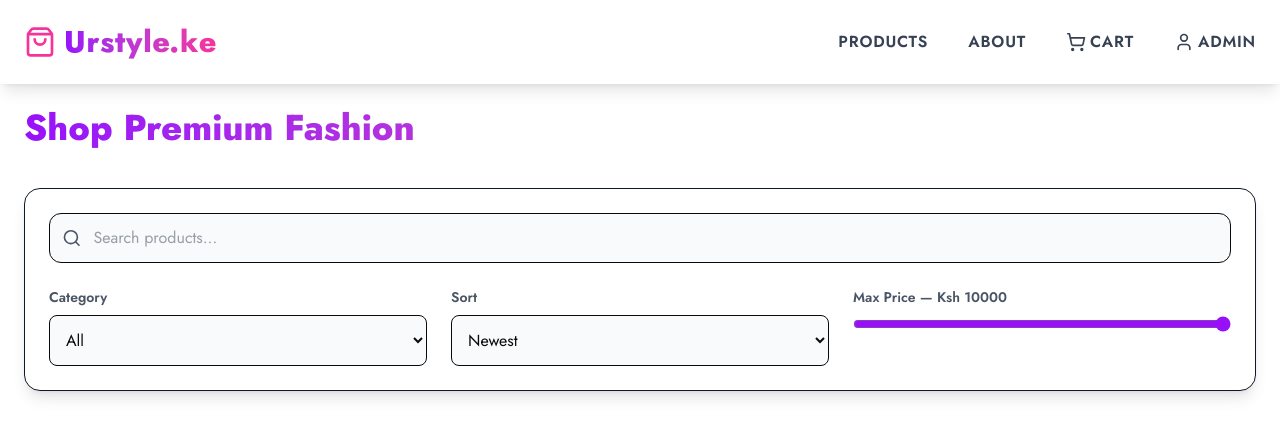
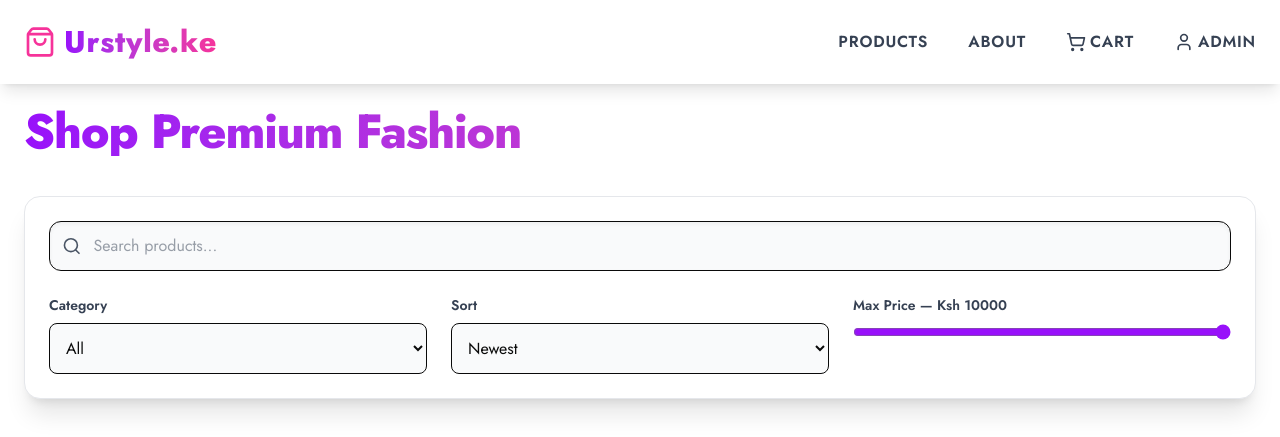
Before and after one commit to Griffinsshem/urstyle.ke, a Next.js app: page /products in a window 1280 px wide. Shown: the top 437 px of the page. Built offline with nearby package versions, Linux system fonts and the light colour scheme.

Commit message:
feat: Updated Products page UI and integrated cart logic

```diff
--- a/src/app/products/page.js
+++ b/src/app/products/page.js
@@ -2,7 +2,7 @@
 
 import { useState } from "react";
 import ProductCard from "@/components/ProductCard";
-import { Search, Filter } from "lucide-react";
+import { Search } from "lucide-react";
 
 const sampleProducts = [
   {
@@ -46,17 +46,15 @@
 
   return (
     <div className="max-w-7xl mx-auto p-6">
-
-      {/* Page Title */}
-      <h1 className="text-4xl font-extrabold bg-gradient-to-r from-purple-600 to-pink-500 bg-clip-text text-transparent mb-10">
+      <h1 className="text-5xl font-extrabold bg-gradient-to-r from-purple-600 to-pink-500
+                     bg-clip-text text-transparent mb-10 tracking-tight">
         Shop Premium Fashion
       </h1>
 
-      {/* Filters Section */}
-      <div className="bg-white shadow-lg rounded-2xl p-6 mb-12 border-gray-900 border">
+      <div className="bg-white shadow-xl rounded-2xl p-6 mb-12 border border-gray-200">
 
         {/* Search */}
-        <div className="flex items-center gap-3 p-3 border rounded-xl mb-6 bg-gray-50">
+        <div className="flex items-center gap-3 p-3 border rounded-xl mb-6 bg-gray-50 shadow-inner">
           <Search className="text-gray-600 w-5 h-5" />
           <input
             type="text"
@@ -67,12 +65,12 @@
           />
         </div>
 
-        {/* Filter Controls */}
+        {/* Filters */}
         <div className="grid grid-cols-1 md:grid-cols-3 gap-6">
 
           {/* Category */}
           <div>
-            <label className="block text-sm font-semibold text-gray-600 mb-2">
+            <label className="block text-sm font-semibold text-gray-700 mb-2">
               Category
             </label>
             <select
@@ -89,7 +87,7 @@
 
           {/* Sort */}
           <div>
-            <label className="block text-sm font-semibold text-gray-600 mb-2">
+            <label className="block text-sm font-semibold text-gray-700 mb-2">
               Sort
             </label>
             <select
@@ -105,7 +103,7 @@
 
           {/* Price Range */}
           <div>
-            <label className="block text-sm font-semibold text-gray-600 mb-2">
+            <label className="block text-sm font-semibold text-gray-700 mb-2">
               Max Price — Ksh {priceRange}
             </label>
             <input
@@ -114,14 +112,13 @@
               max="10000"
               value={priceRange}
               className="w-full accent-purple-600"
-              onChange={(e) => setPriceRange(e.target.value)}
+              onChange={(e) => setPriceRange(Number(e.target.value))}
             />
           </div>
-
         </div>
       </div>
 
-      {/* Grid */}
+      {/* Products Grid */}
       {filteredProducts.length > 0 ? (
         <div className="grid grid-cols-1 sm:grid-cols-2 md:grid-cols-3 gap-10">
           {filteredProducts.map((p) => (
```
